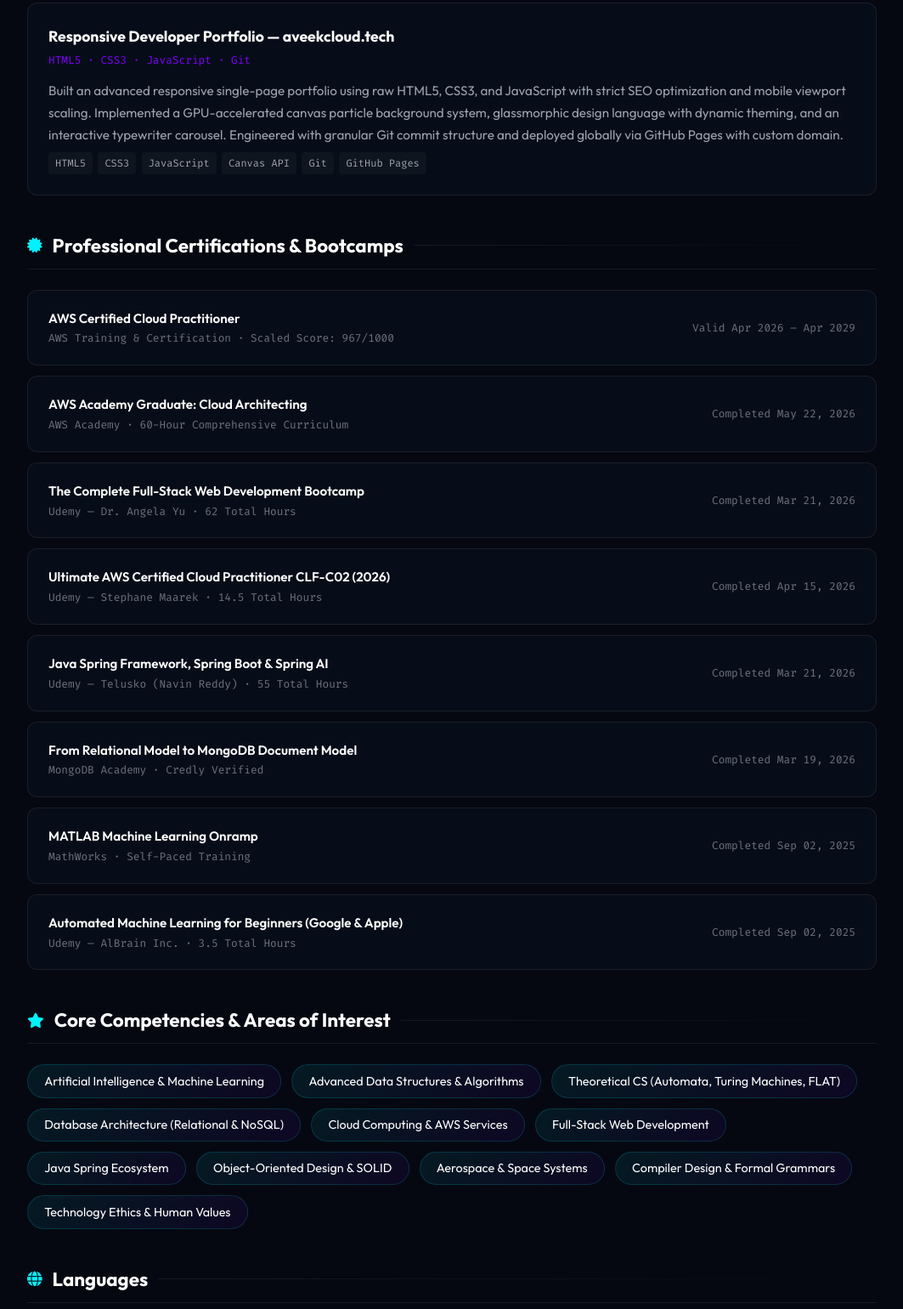
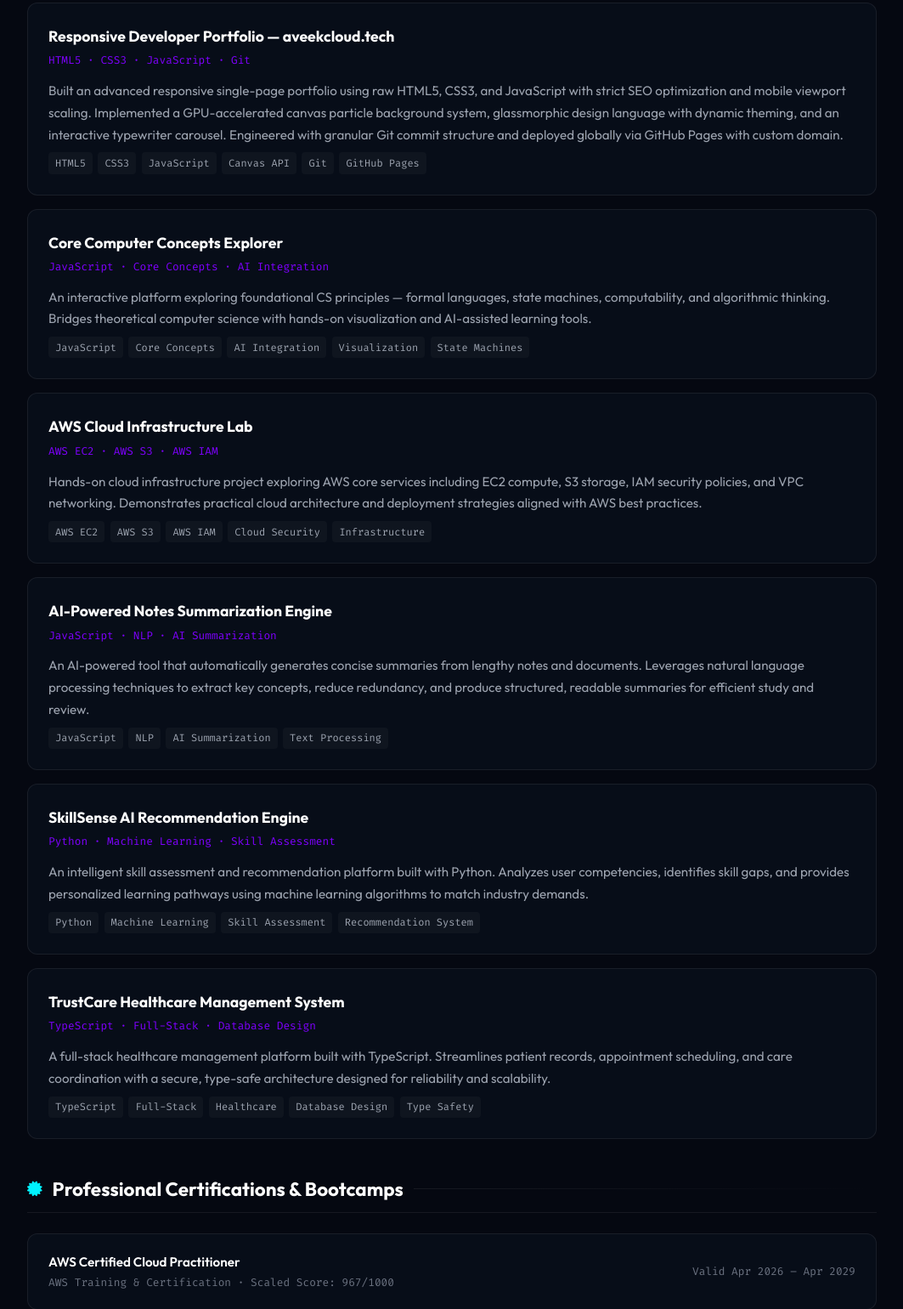
Before and after one commit to Aveek29/aveekcloud.tech, a plain HTML site: page cv-report.html in a window 1280 px wide. Shown: the part 2060-3600 px from the top of the page at 85% size, without its empty margins (108-1171 px from the left). Drawn offline with Linux system fonts and the light colour scheme.

Commit message:
changes In CODE

```diff
--- a/cv-report.html
+++ b/cv-report.html
@@ -395,6 +395,51 @@
       </p>
       <ul><li>HTML5</li><li>CSS3</li><li>JavaScript</li><li>Canvas API</li><li>Git</li><li>GitHub Pages</li></ul>
     </div>
+
+    <div class="exp-item">
+      <h3>Core Computer Concepts Explorer</h3>
+      <div class="meta">JavaScript · Core Concepts · AI Integration</div>
+      <p>
+        An interactive platform exploring foundational CS principles — formal languages, state machines, computability, and algorithmic thinking. Bridges theoretical computer science with hands-on visualization and AI-assisted learning tools.
+      </p>
+      <ul><li>JavaScript</li><li>Core Concepts</li><li>AI Integration</li><li>Visualization</li><li>State Machines</li></ul>
+    </div>
+
+    <div class="exp-item">
+      <h3>AWS Cloud Infrastructure Lab</h3>
+      <div class="meta">AWS EC2 · AWS S3 · AWS IAM</div>
+      <p>
+        Hands-on cloud infrastructure project exploring AWS core services including EC2 compute, S3 storage, IAM security policies, and VPC networking. Demonstrates practical cloud architecture and deployment strategies aligned with AWS best practices.
+      </p>
+      <ul><li>AWS EC2</li><li>AWS S3</li><li>AWS IAM</li><li>Cloud Security</li><li>Infrastructure</li></ul>
+    </div>
+
+    <div class="exp-item">
+      <h3>AI-Powered Notes Summarization Engine</h3>
+      <div class="meta">JavaScript · NLP · AI Summarization</div>
+      <p>
+        An AI-powered tool that automatically generates concise summaries from lengthy notes and documents. Leverages natural language processing techniques to extract key concepts, reduce redundancy, and produce structured, readable summaries for efficient study and review.
+      </p>
+      <ul><li>JavaScript</li><li>NLP</li><li>AI Summarization</li><li>Text Processing</li></ul>
+    </div>
+
+    <div class="exp-item">
+      <h3>SkillSense AI Recommendation Engine</h3>
+      <div class="meta">Python · Machine Learning · Skill Assessment</div>
+      <p>
+        An intelligent skill assessment and recommendation platform built with Python. Analyzes user competencies, identifies skill gaps, and provides personalized learning pathways using machine learning algorithms to match industry demands.
+      </p>
+      <ul><li>Python</li><li>Machine Learning</li><li>Skill Assessment</li><li>Recommendation System</li></ul>
+    </div>
+
+    <div class="exp-item">
+      <h3>TrustCare Healthcare Management System</h3>
+      <div class="meta">TypeScript · Full-Stack · Database Design</div>
+      <p>
+        A full-stack healthcare management platform built with TypeScript. Streamlines patient records, appointment scheduling, and care coordination with a secure, type-safe architecture designed for reliability and scalability.
+      </p>
+      <ul><li>TypeScript</li><li>Full-Stack</li><li>Healthcare</li><li>Database Design</li><li>Type Safety</li></ul>
+    </div>
   </div>
 
   <div class="section">
```
